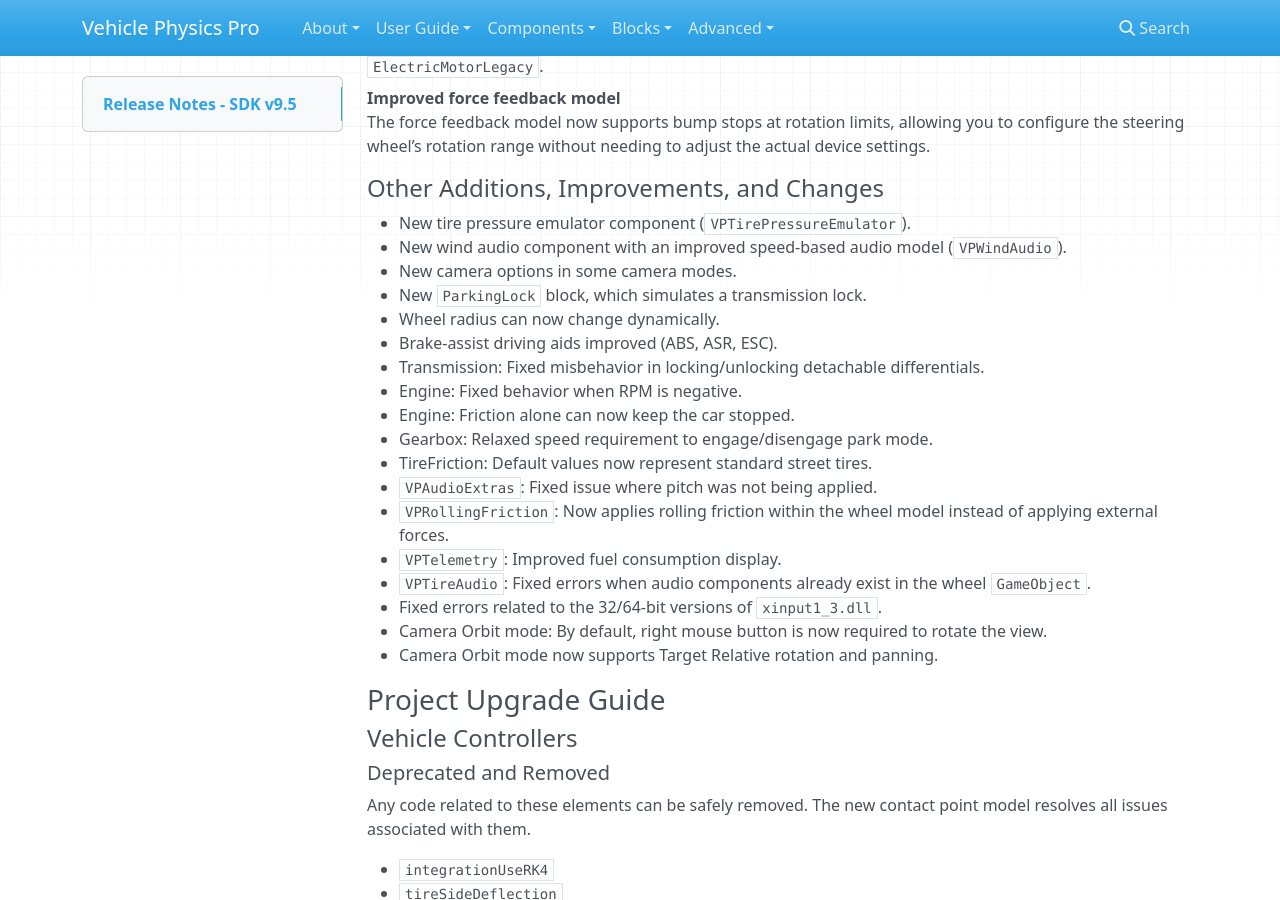
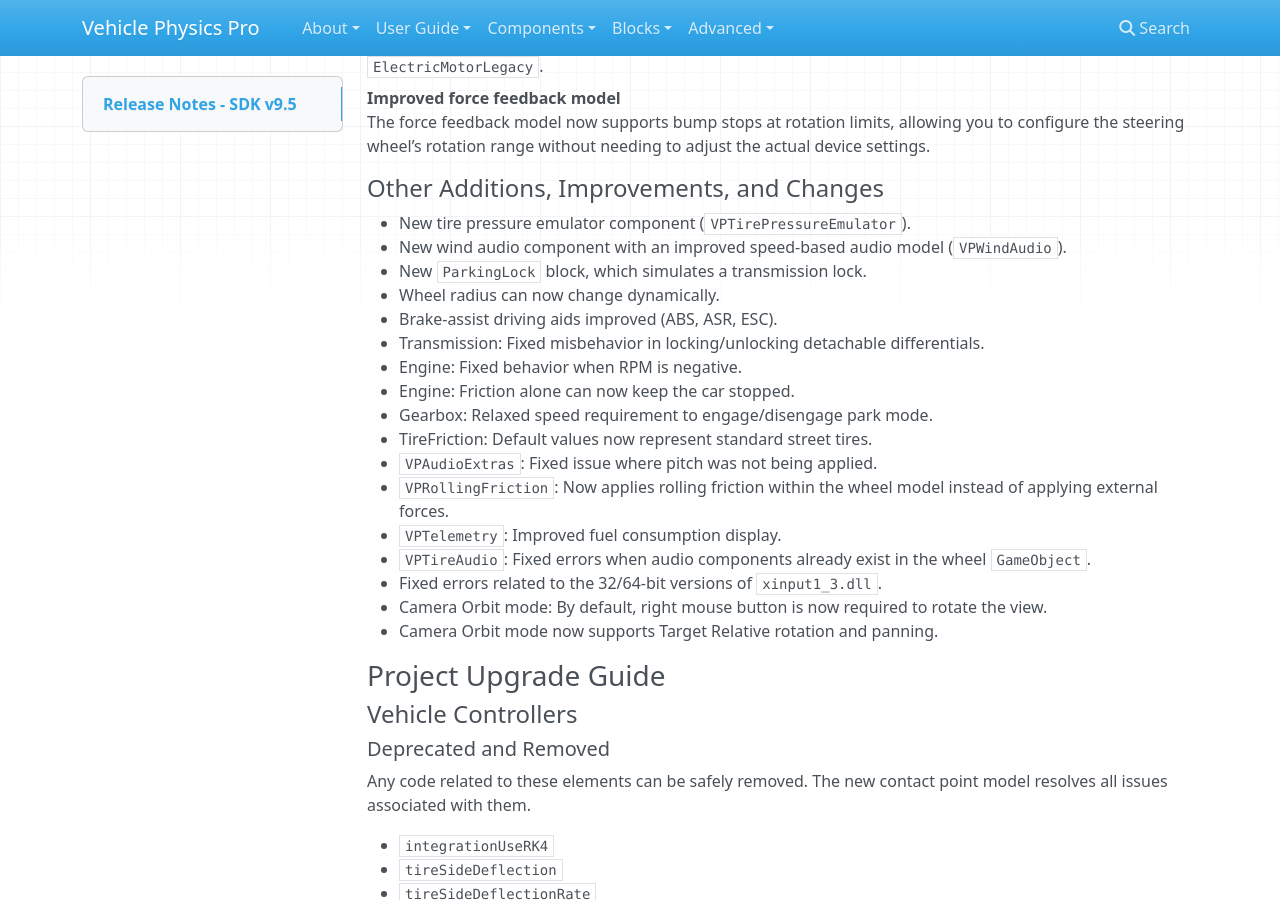
Before and after one commit to EdyJ/vehicle-physics-docs, an MkDocs documentation site: the page built from docs/about/release-notes-sdk-v9.5.md, in a window 1280 px wide and 900 px high, scrolled down 506 px. Built offline with MkDocs 1.6.1, drawn with Linux system fonts in a browser that asks for light colours; nearby versions of some CDN libraries; library files that are not in the unit come from our copies.

Commit message:
Minor amendments

```diff
--- a/docs/about/release-notes-sdk-v9.5.md
+++ b/docs/about/release-notes-sdk-v9.5.md
@@ -21,7 +21,6 @@
 
 - New tire pressure emulator component (`VPTirePressureEmulator`).
 - New wind audio component with an improved speed-based audio model (`VPWindAudio`).
-- New camera options in some camera modes.
 - New `ParkingLock` block, which simulates a transmission lock.
 - Wheel radius can now change dynamically.
 - Brake-assist driving aids improved (ABS, ASR, ESC).
```
